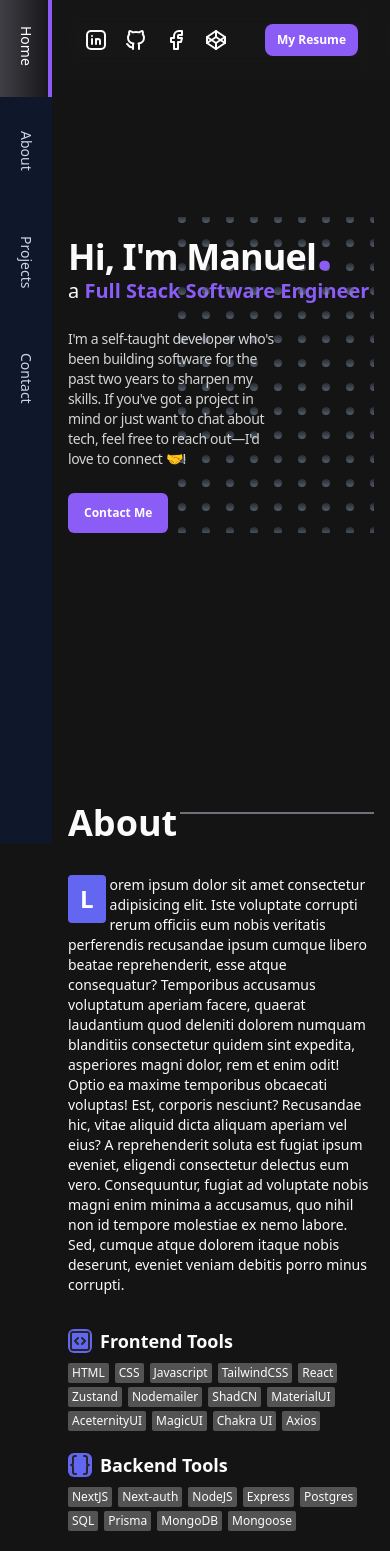
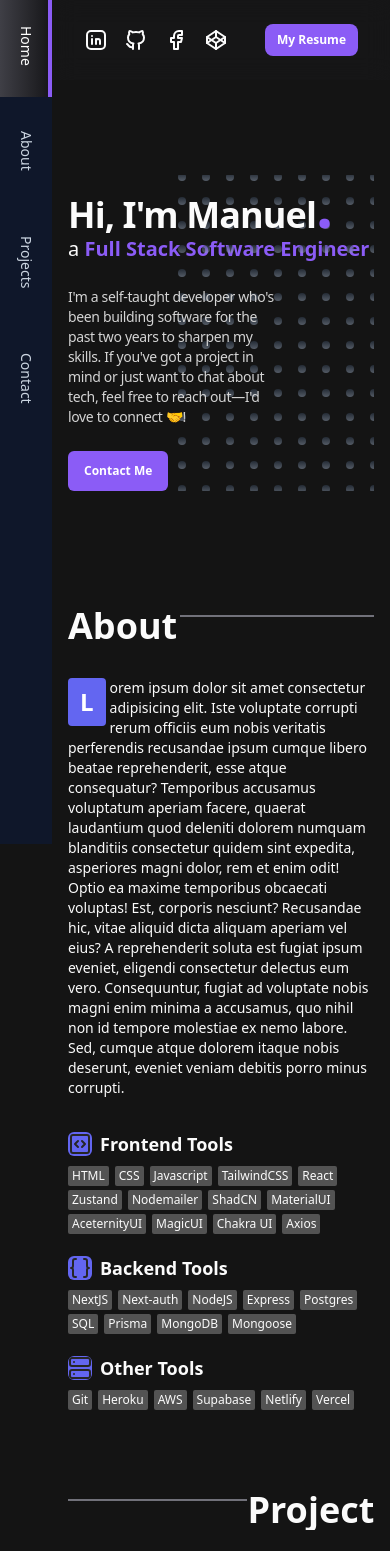
Before and after one commit to Yengzzkie/portfoliov3, a Next.js app: page / in a window 390 px wide. Shown: the top 1551 px of the page. Built offline with nearby package versions, Linux system fonts and the light colour scheme.

Commit message:
reduced top margin for sections on mobile screens

```diff
--- a/app/components/About.jsx
+++ b/app/components/About.jsx
@@ -50,7 +50,7 @@ const About = () => {
   return (
     <section
       id="about"
-      className="flex flex-col w-full h-fit my-28 max-w-5xl mx-auto px-4"
+      className="flex flex-col w-full h-fit my-0 lg:my-28 max-w-5xl mx-auto px-4"
     >
       <div className="flex items-center h-fit">
         <BoxReveal>
--- a/app/components/Hero.jsx
+++ b/app/components/Hero.jsx
@@ -4,7 +4,7 @@ import DefaultButton from "./ui/Button";
 
 const Hero = () => {
   return (
-    <section id="home" className="flex flex-col justify-center w-full h-[70vh] max-w-5xl mx-auto px-4">
+    <section id="home" className="flex flex-col justify-center w-full h-[60vh] lg:h-[70vh] max-w-5xl mx-auto px-4">
       <div className="relative block overflow-hidden lg:overflow-visible">
         <div>
           <BoxReveal>
--- a/app/components/Projects.jsx
+++ b/app/components/Projects.jsx
@@ -14,7 +14,7 @@ const About = () => {
   return (
     <section
       id="projects"
-      className="flex flex-col w-full h-fit my-24 max-w-5xl mx-auto px-4 overflow-hidden"
+      className="flex flex-col w-full h-fit my-10 lg:my-24 max-w-5xl mx-auto px-4 overflow-hidden"
     >
       <div className="flex items-center h-fit">
         <div className="w-[80%] border border-zinc-500 pl-4"></div>
@@ -40,7 +40,7 @@ const About = () => {
         </BoxReveal>
       </div>
 
-      <div className="grid grid-cols-1 lg:grid-cols-2 gap-2 lg:gap-8 mt-20">
+      <div className="grid grid-cols-1 lg:grid-cols-2 gap-2 mt-4 lg:gap-8 lg:mt-20">
         {FEATURED_PROJECTS.map((project) => (
           <div className="flex flex-col items-center px-18">
             <AnimatedCard
```
